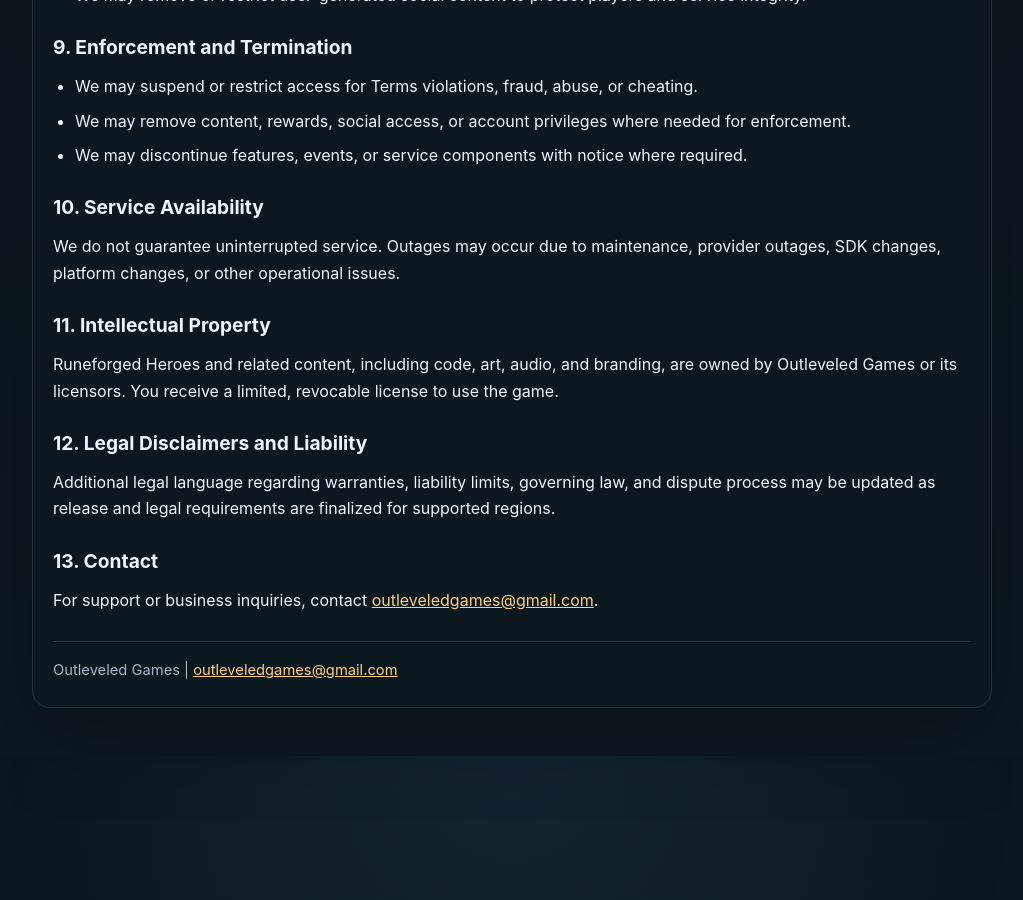
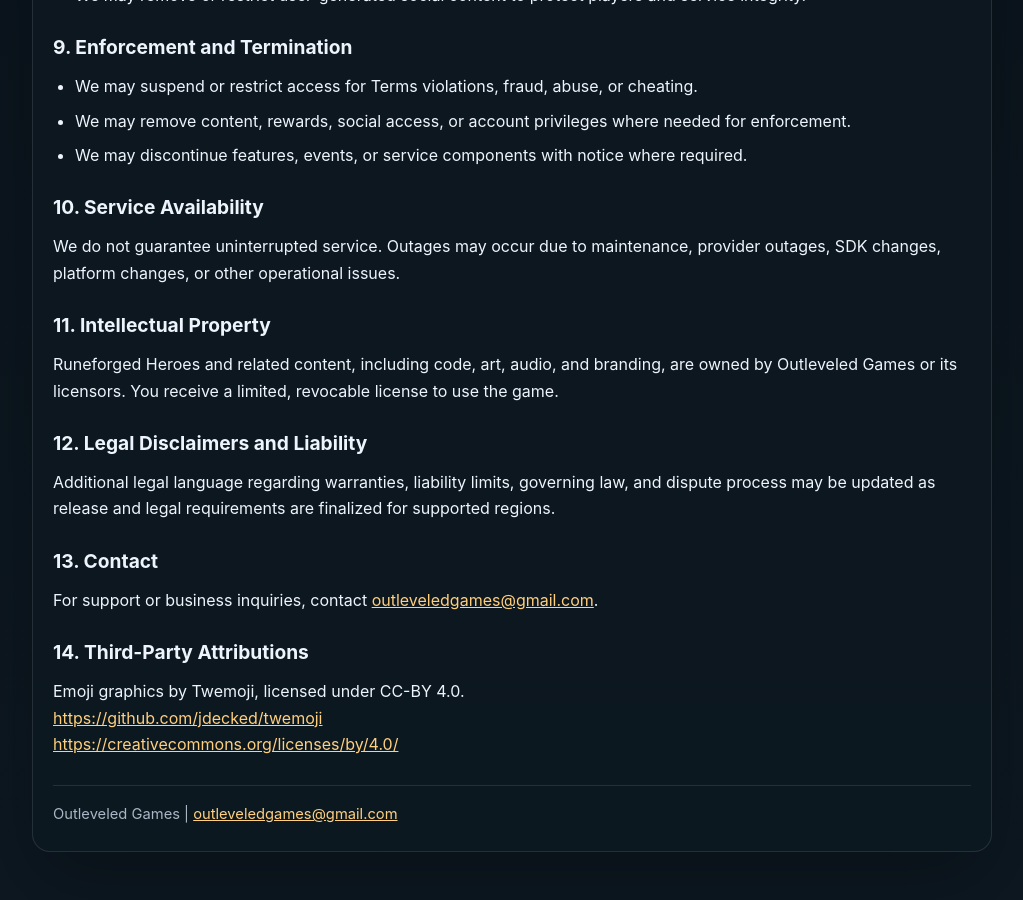
Before and after one commit to ronaldt-git/ronaldt-git.github.io, a Jekyll site: the page RuneforgedHeroes/terms/index.html, which Jekyll copies as it is, in a window 1280 px wide and 900 px high, scrolled down 1677 px. Shown: the whole window, without its empty margins (128-1151 px from the left). Built offline with Jekyll 4.4.1, drawn with Linux system fonts in a browser that asks for light colours; before the commit the page ends 2433 px from its top, so only the background shows below that.

Commit message:
added 3rd party contribution

```diff
--- a/RuneforgedHeroes/terms/index.html
+++ b/RuneforgedHeroes/terms/index.html
@@ -118,6 +118,13 @@
       For support or business inquiries, contact <a href="mailto:outleveledgames@gmail.com">outleveledgames@gmail.com</a>.
     </p>
 
+    <h2>14. Third-Party Attributions</h2>
+    <p>
+      Emoji graphics by Twemoji, licensed under CC-BY 4.0.<br />
+      <a href="https://github.com/jdecked/twemoji">https://github.com/jdecked/twemoji</a><br />
+      <a href="https://creativecommons.org/licenses/by/4.0/">https://creativecommons.org/licenses/by/4.0/</a>
+    </p>
+
     <div class="legal-footer">
       Outleveled Games | <a href="mailto:outleveledgames@gmail.com">outleveledgames@gmail.com</a>
     </div>
```
